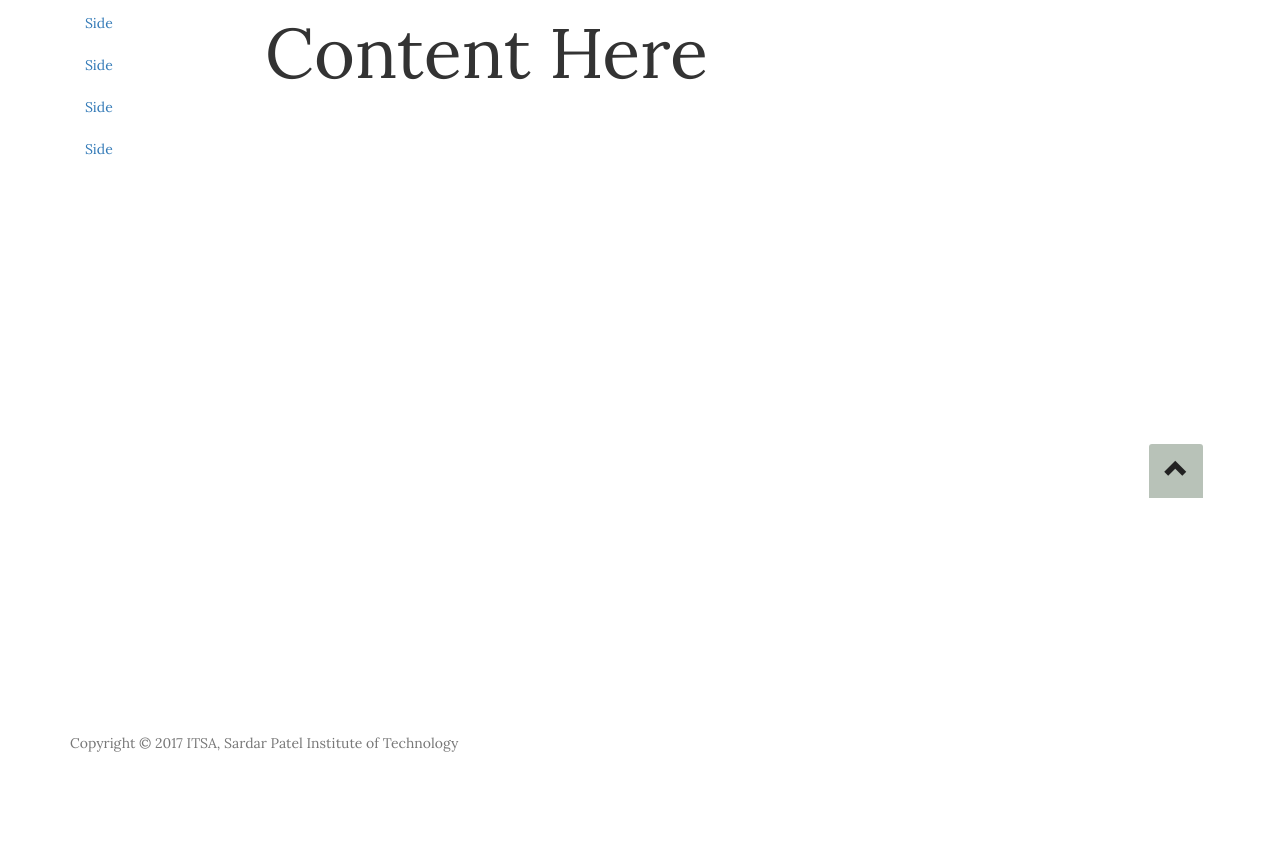
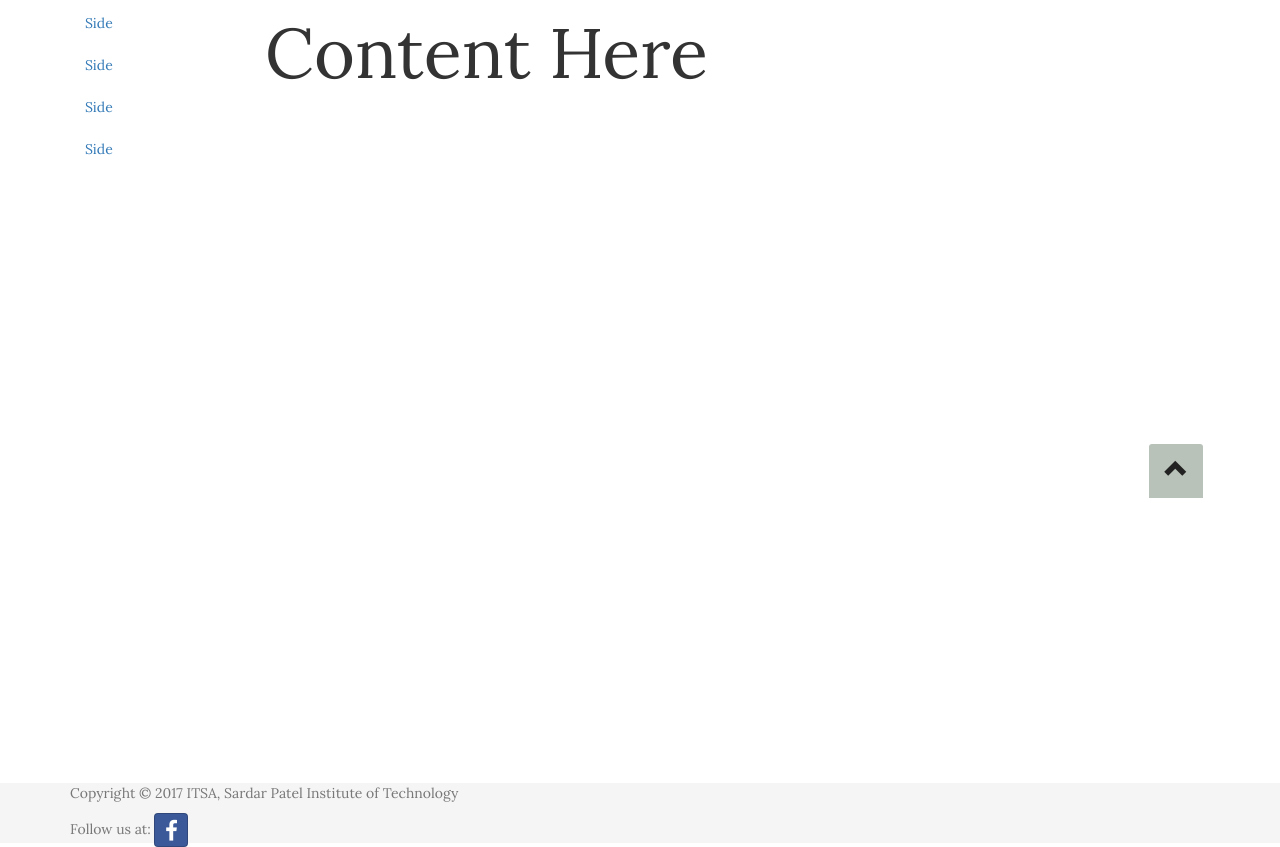
Before and after one commit to itsa-spit/itsa-website, a website: page projects.html in a window 1280 px wide. Shown: the part 302-1149 px from the top of the page. Before the commit the page ends 1065 px from the top, so only its background shows below. Drawn offline with nearby package versions, Linux system fonts and the light colour scheme.

Commit message:
Modified Footer

```diff
--- a/projects.html
+++ b/projects.html
@@ -63,11 +63,14 @@
                 </div>
             </div>
         </div>
-        <div id="footer">
+        <footer>
             <div class="container">
                 <p class="text-muted">Copyright &copy; <span id="currentYear"></span> ITSA, Sardar Patel Institute of Technology</p>
+                <div><span class="text-muted">Follow us at:</span>
+                    <a href=""><span class="btn btn-social-icon btn-facebook"><i class="fa fa-facebook"></i></span></a>
+                </div>
             </div>
-        </div>
+        </footer>
         <ul class="nav pull-right scroll-top hidden-xs">
             <li><a href="#" tabindex="-1" title="Scroll to top"><i class="glyphicon glyphicon-chevron-up"></i></a></li>
         </ul>
```
Also changed, not shown: achievements.html (+5 -3 lines), blog.html (+5 -6 lines), core.html (+5 -3 lines), developers.html (+5 -3 lines), faculty.html (+5 -3 lines), placements.html (+5 -3 lines), workshop.html (+5 -3 lines), README.md.
